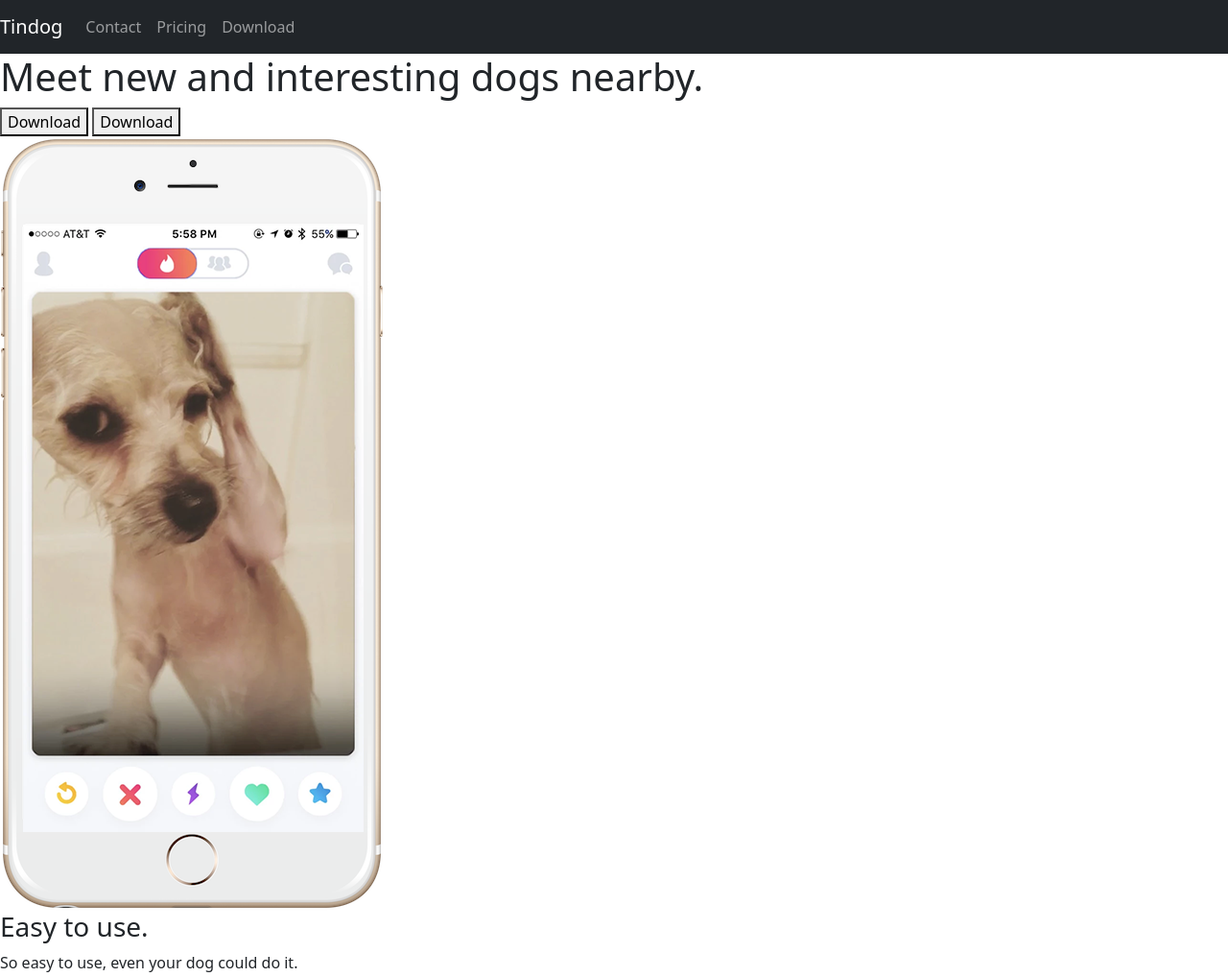
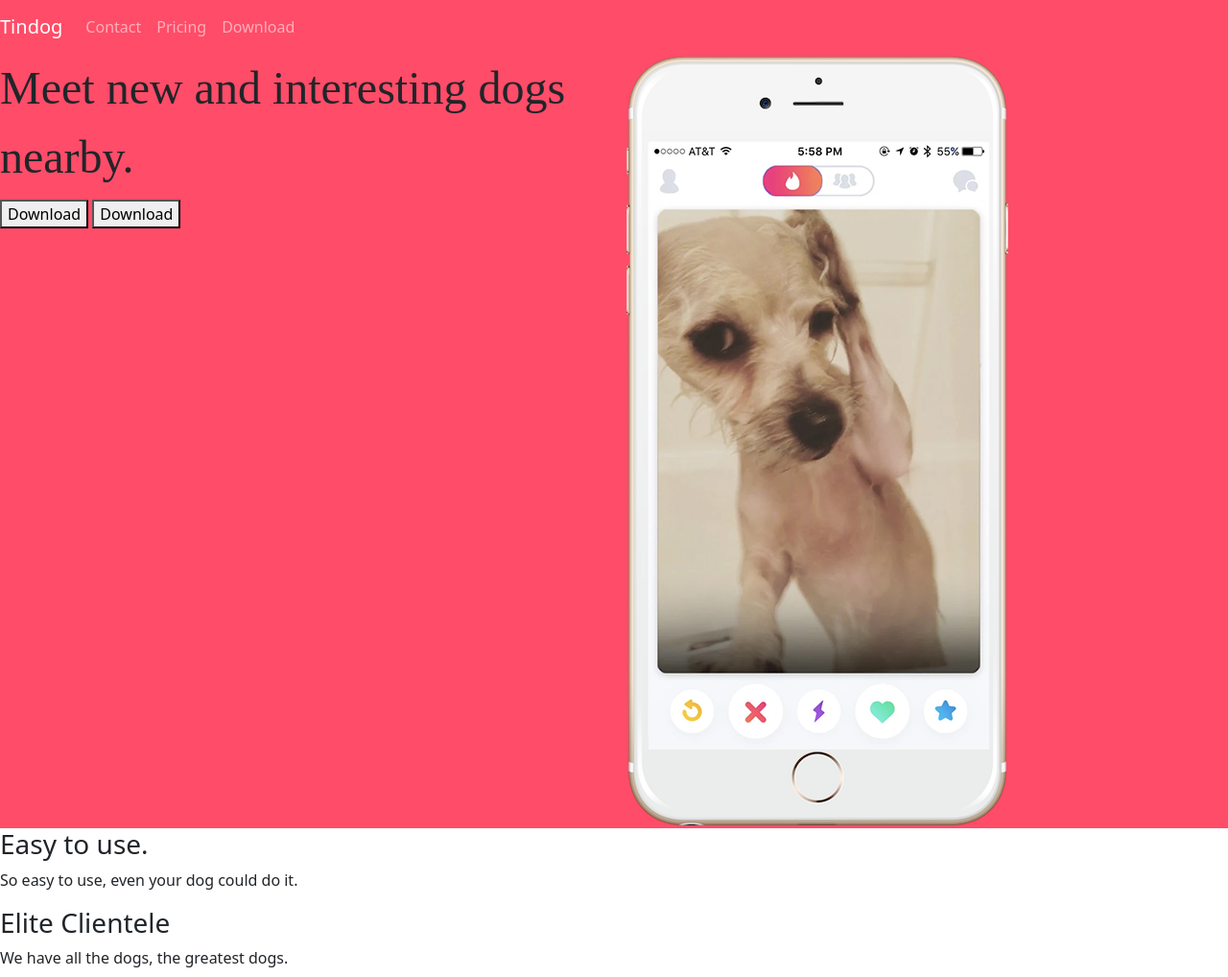
Before and after one commit to omkuvadiya/tindog-bootstrap, a plain HTML site: page index.html in a window 1280 px wide. Shown: the top 1018 px of the page at 96% size. Drawn offline with nearby package versions, Linux system fonts and the light colour scheme.

Commit message:
font's/style

```diff
--- a/css/styles.css
+++ b/css/styles.css
@@ -0,0 +1,9 @@
+#title {
+    background-color: #FF4C68;
+}
+
+h1 {
+    font-family: "Montserrat-Black";
+    font-size: 3rem;
+    line-height: 1.5;
+}
--- a/index.html
+++ b/index.html
@@ -5,6 +5,12 @@
     <meta http-equiv="X-UA-Compatible" content="IE=edge" />
     <meta name="viewport" content="width=device-width, initial-scale=1.0" />
     <title>TinDog</title>
+    <link rel="preconnect" href="https://fonts.googleapis.com" />
+    <link rel="preconnect" href="https://fonts.gstatic.com" crossorigin />
+    <link
+      href="https://fonts.googleapis.com/css2?family=Montserrat:wght@900&display=swap"
+      rel="stylesheet"
+    />
     <link
       rel="stylesheet"
       href="https://cdn.jsdelivr.net/npm/bootstrap@5.2.0/dist/css/bootstrap.min.css"
@@ -17,9 +23,12 @@
     <link rel="stylesheet" href="css/styles.css" />
   </head>
   <body>
+    <!-- Title -->
+
+    <section id="title">
       <!-- Navbar -->
 
-    <nav class="navbar bg-dark navbar-expand-lg navbar-dark">
+      <nav class="navbar navbar-expand-lg navbar-dark">
         <a class="navbar-brand" href="">Tindog</a>
         <button
           class="navbar-toggler"
@@ -46,17 +55,15 @@
           </ul>
         </div>
       </nav>
-
-    <!-- Title -->
-
-    <section id="title">
-      <div>
+      <div class="row">
+        <div class="col-lg-6">
           <h1>Meet new and interesting dogs nearby.</h1>
           <button type="button">Download</button>
           <button type="button">Download</button>
         </div>
-      <div>
+        <div class="col-lg-6">
           <img src="images/iphone6.png" alt="iphone-mockup" />
+        </div>
       </div>
     </section>
 
```
Lines whose indentation alone changed are shown as unchanged.
